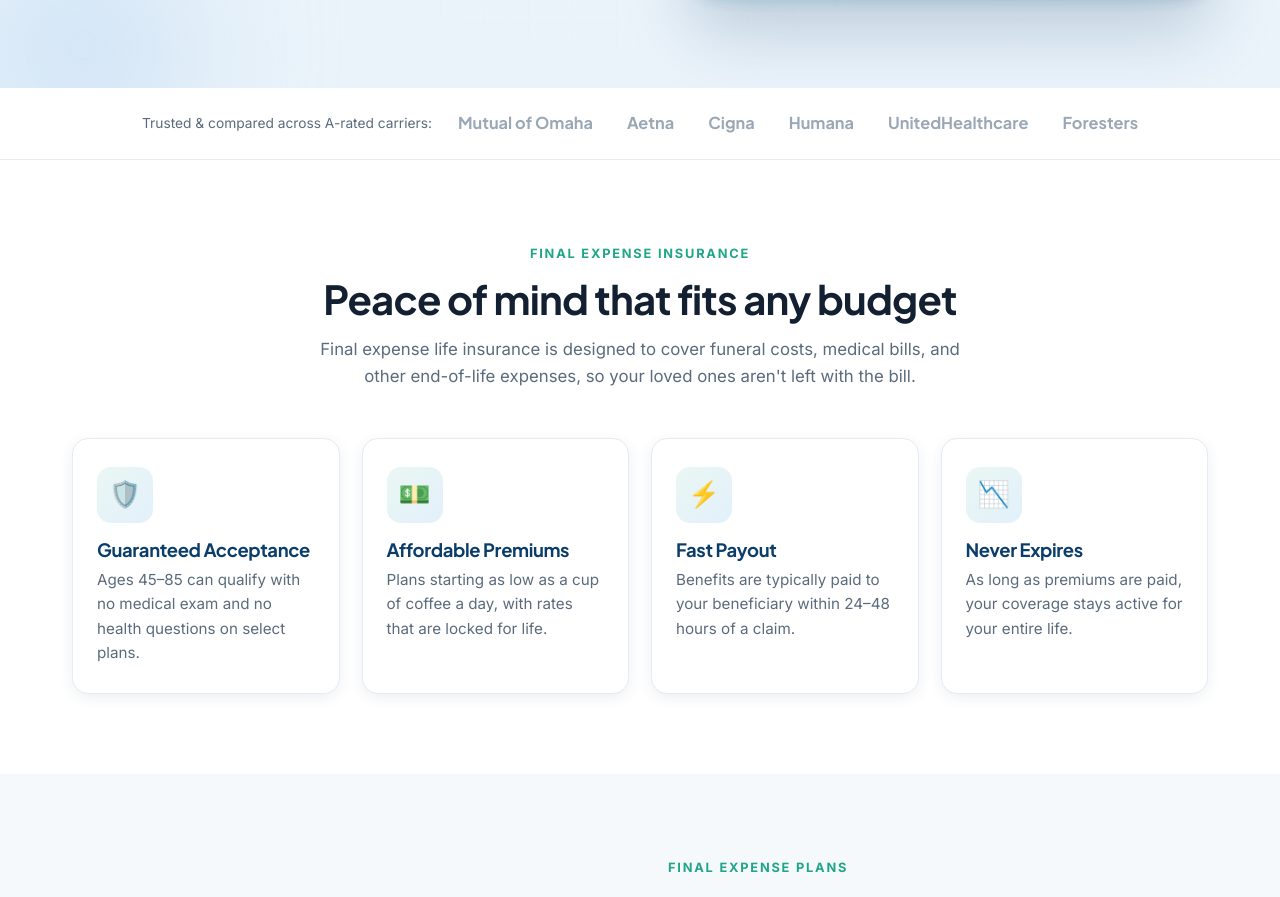
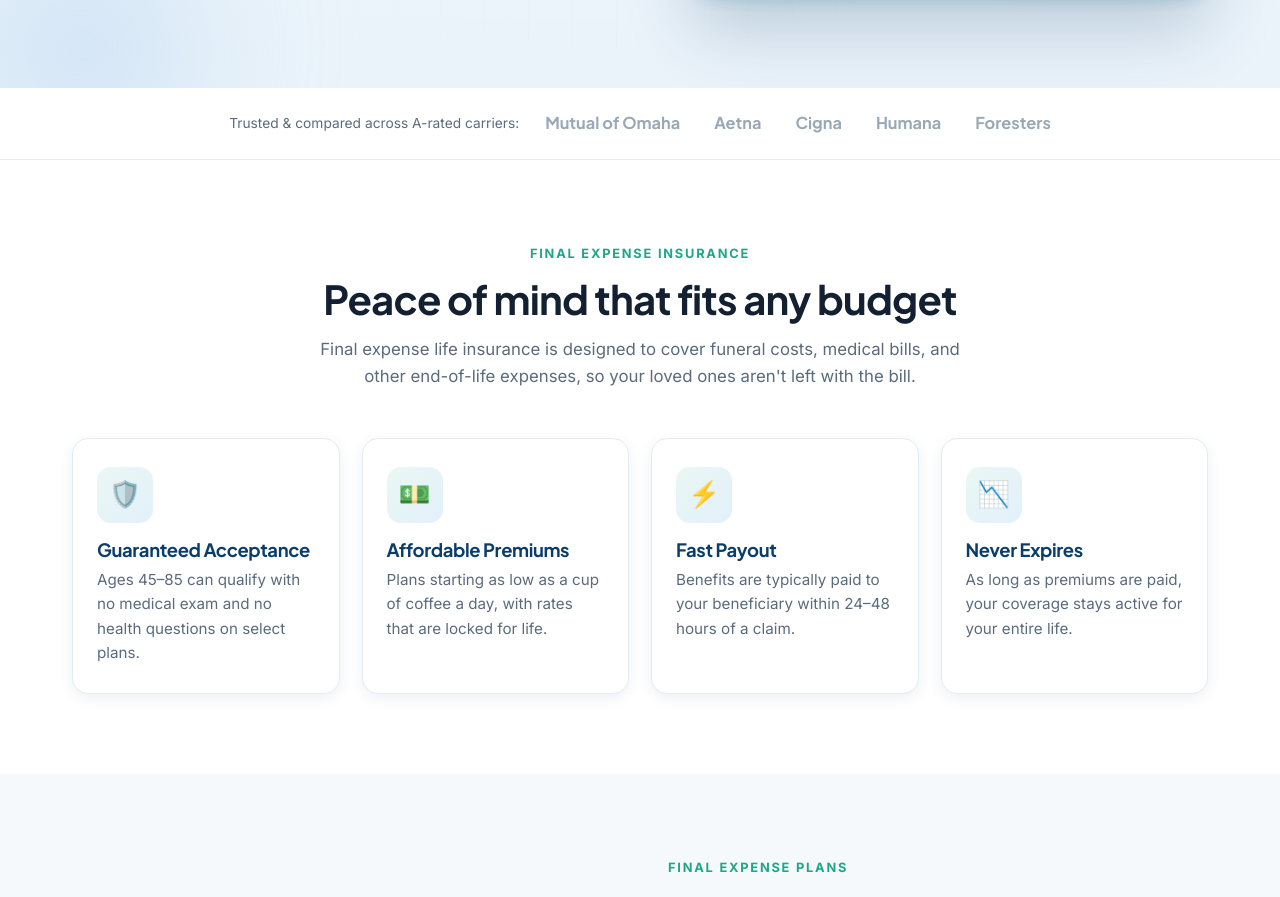
Before and after one commit to nadir041/trustedbenefithub, a React (Vite) app: page / in a window 1280 px wide. Shown: the part 1010-1907 px from the top of the page. Built offline with nearby package versions, Linux system fonts and the light colour scheme; no server answers.

Commit message:
brand name changed

```diff
--- a/src/sections/CarrierStrip.jsx
+++ b/src/sections/CarrierStrip.jsx
@@ -6,7 +6,7 @@ function CarrierStrip() {
       <div className="container logos__row">
         <span>Trusted &amp; compared across A-rated carriers:</span>
         <div className="logos__marquee">
-          <em>Mutual&nbsp;of&nbsp;Omaha</em><em>Aetna</em><em>Cigna</em><em>Humana</em><em>UnitedHealthcare</em><em>Foresters</em>
+          <em>Mutual&nbsp;of&nbsp;Omaha</em><em>Aetna</em><em>Cigna</em><em>Humana</em><em>Foresters</em>
         </div>
       </div>
     </section>
```
